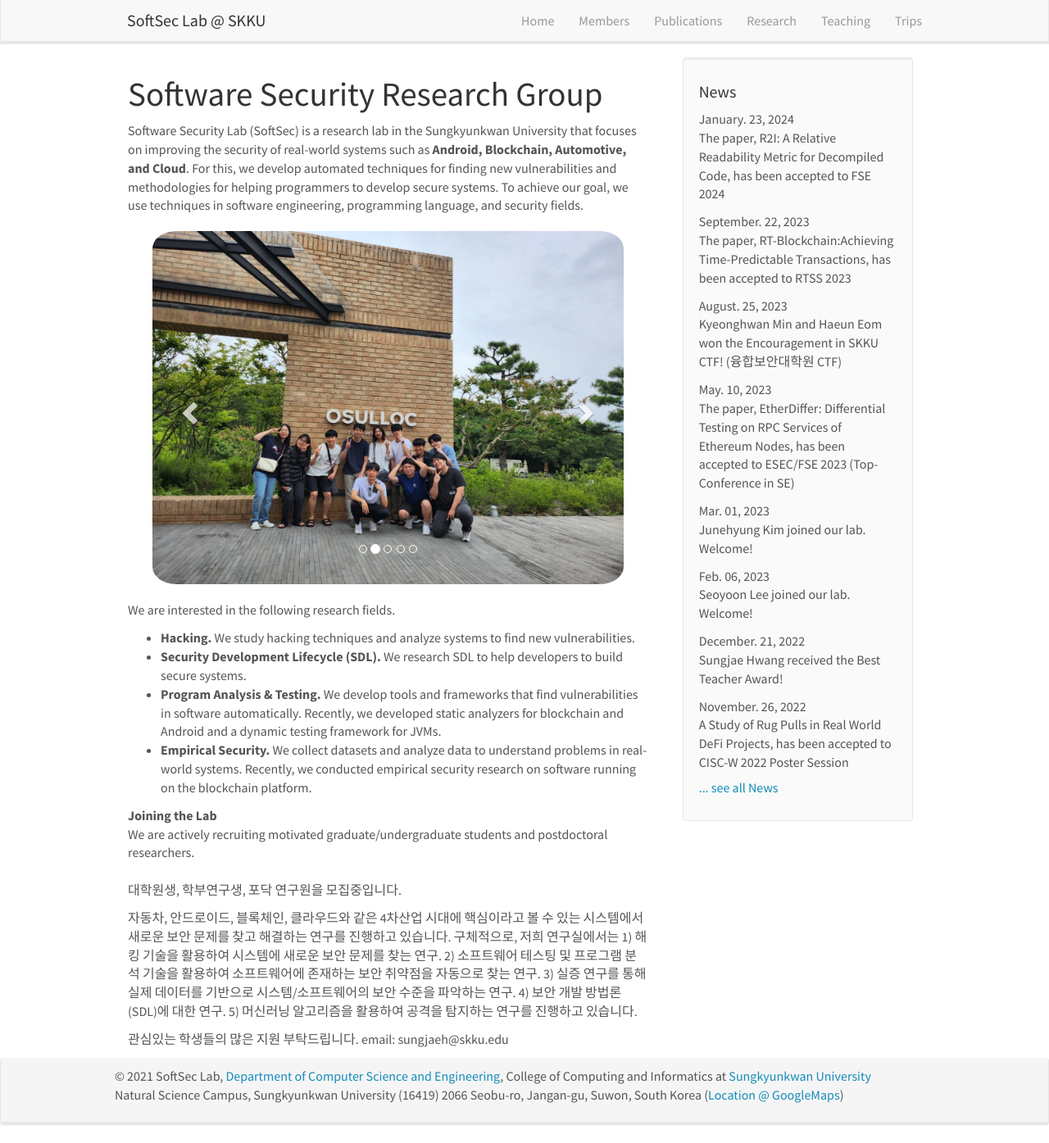
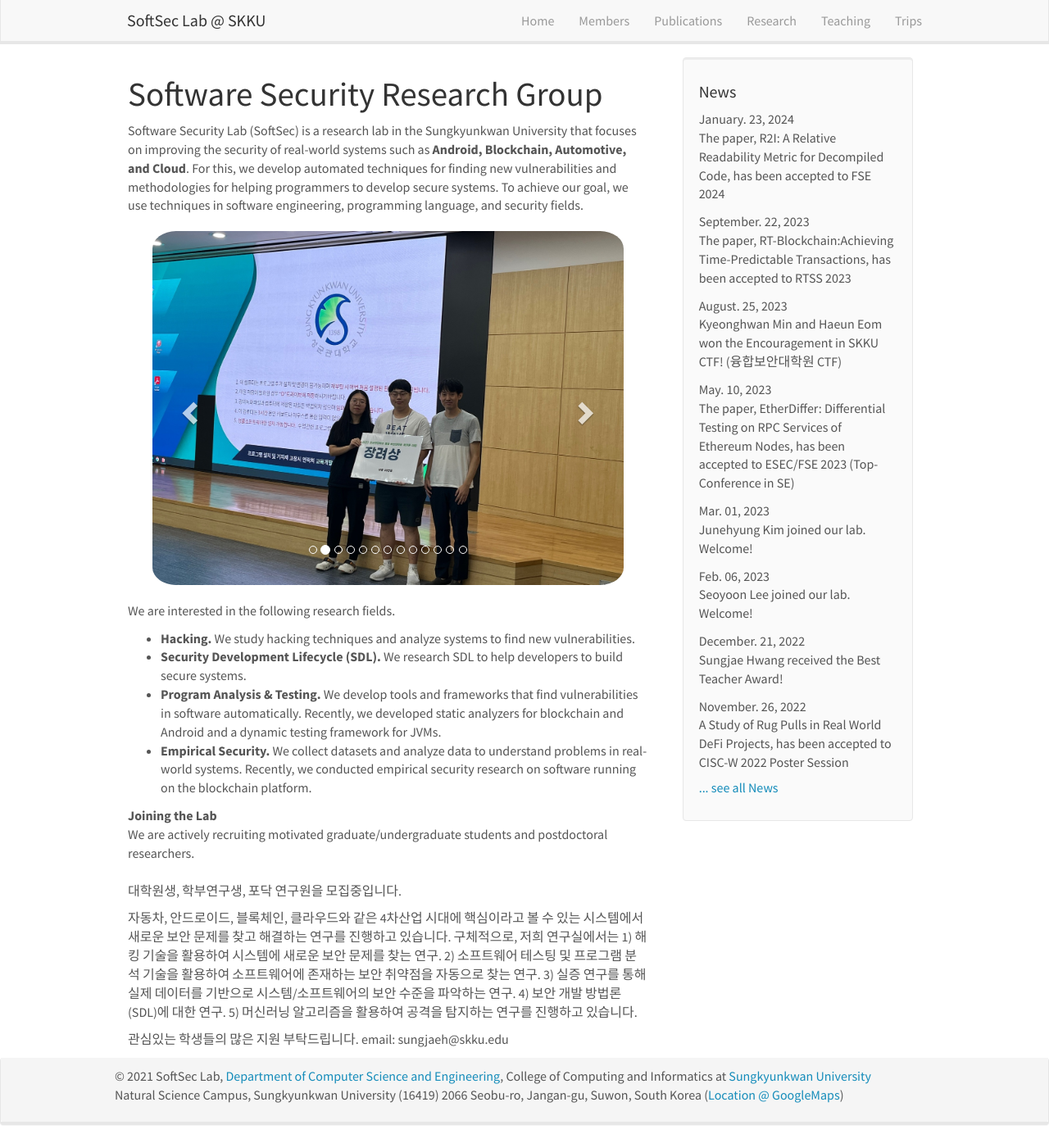
Before and after one commit to softsec-lab/softsec-lab.github.io, a Jekyll site: the page built from _pages/home.md, in a window 1280 px wide and 1395 px high. Shown: the whole window at 82% size. Built offline with Jekyll 4.4.1, drawn with Linux system fonts in a browser that asks for light colours; nearby versions of some CDN libraries.

Commit message:
Refactor home screen slider functionality and add group dinner photos.

```diff
--- a/_pages/home.md
+++ b/_pages/home.md
@@ -8,54 +8,31 @@
 Software Security Lab (SoftSec) is a research lab in the Sungkyunkwan University that focuses on improving the security of real-world systems such as <b>Android, Blockchain, Automotive, and Cloud</b>. For this, we develop automated techniques for finding new vulnerabilities and methodologies for helping programmers to develop secure systems. To achieve our goal, we use techniques in software engineering, programming language, and security fields.
 
 <div markdown="0" id="carousel" class="carousel slide" data-ride="carousel" data-interval="5000" data-pause="hover" >
+    {% assign number_printed = 0 %}
     <ol class="carousel-indicators">
-        <li data-target="#carousel" data-slide-to="0" class="active"></li>
-        <li data-target="#carousel" data-slide-to="1"></li>
-        <li data-target="#carousel" data-slide-to="2"></li>
-        <li data-target="#carousel" data-slide-to="3"></li>
-        <li data-target="#carousel" data-slide-to="4"></li>
+    {% for slider in site.data.main_slider %}
+        {% if number_printed == 0 %}
+            <li data-target="#carousel" data-slide-to="0" class="active"></li>
+        {% else %}
+            <li data-target="#carousel" data-slide-to="{{number_printed}}"></li>
+        {% endif %}
+    {% assign number_printed = number_printed | plus: 1 %}
+    {% endfor %}
     </ol>
 
+    {% assign slider_printed = 0 %}
     <div class="carousel-inner" markdown="0">
-        <div class="item active">
-            <img src="{{ site.url }}{{ site.baseurl }}/images/main8.jpg" height="700"/>
-        </div>
-        <div class="item">
-            <img src="{{ site.url }}{{ site.baseurl }}/images/main6.jpg" height="700"/>
-        </div>
-        <div class="item">
-            <img src="{{ site.url }}{{ site.baseurl }}/images/main7.jpg" height="700"/>
-        </div>
-        <div class="item">
-            <img src="{{ site.url }}{{ site.baseurl }}/images/sigpl2023.jpeg" height="700"/>
-        </div>
-        <div class="item">
-            <img src="{{ site.url }}{{ site.baseurl }}/images/kim_bug.jpeg" height="700" />
-        </div>
-        <div class="item">
-            <img src="{{ site.url }}{{ site.baseurl }}/images/teaching_award.jpg" height="700"/>
-        </div>
-        <div class="item">
-            <img src="{{ site.url }}{{ site.baseurl }}/images/kim_ack.jpeg" height="700"/>
-        </div>
-        <div class="item">
-            <img src="{{ site.url }}{{ site.baseurl }}/images/main1.jpg" height="700"/>
-        </div>
-        <div class="item">
-            <img src="{{ site.url }}{{ site.baseurl }}/images/main2.jpg" height="700"/>
-        </div>
-        <div class="item">
-            <img src="{{ site.url }}{{ site.baseurl }}/images/main3.jpg" height="700"/>
-        </div>
-        <div class="item">
-            <img src="{{ site.url }}{{ site.baseurl }}/images/main4.jpg" height="700"/>
-        </div>
-        <div class="item">
-            <img src="{{ site.url }}{{ site.baseurl }}/images/main5.jpg" height="700"/>
-        </div>
-
+        {% for slider in site.data.main_slider %}
+            {% if slider_printed == 0 %}
+            <div class="item active">
+            {% else %}
+            <div class="item">
+            {% endif %}
+                <img src="{{slider.url}}" height="700"/>
+            </div>
+        {% assign slider_printed = slider_printed | plus: 1 %}
+        {% endfor %}
     </div>
-
   <a class="left carousel-control" href="#carousel" role="button" data-slide="prev">
     <span class="glyphicon glyphicon-chevron-left" aria-hidden="true"></span>
     <span class="sr-only">Previous</span>
```
Also changed, not shown: _data/main_slider.yml (added, +13 -0 lines), images/230221_단체회식.jpg (added).
